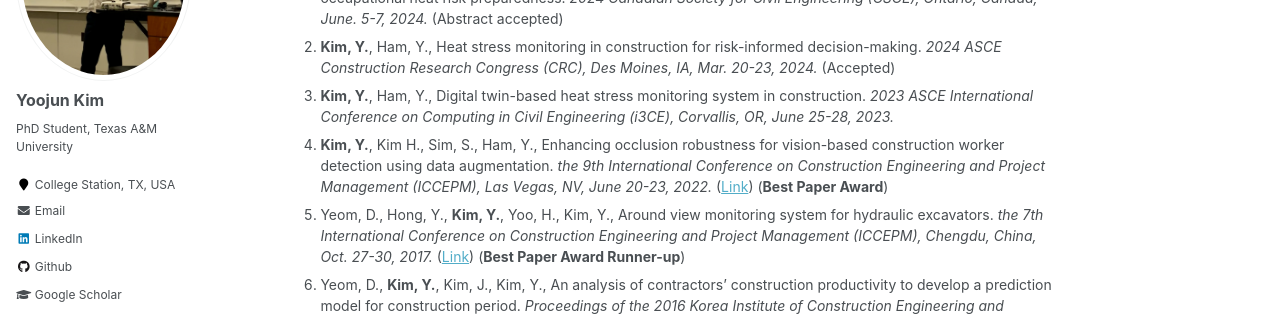
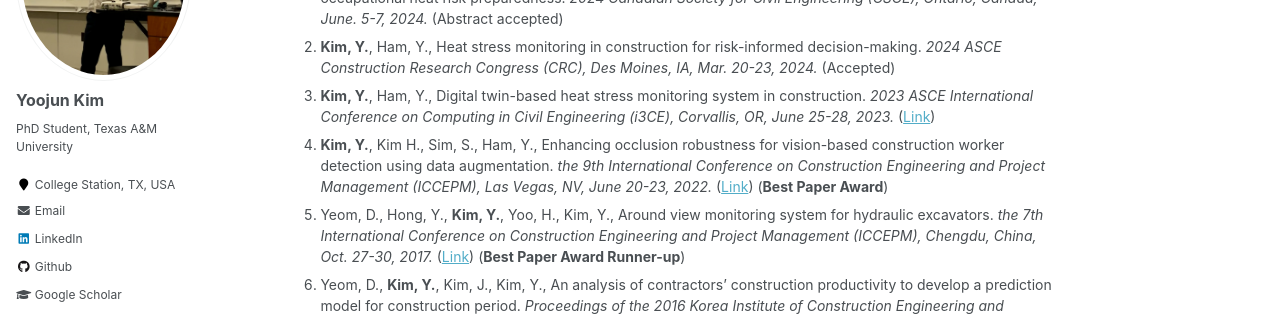
Before and after one commit to yoojunT/yoojunT.github.io, a Jekyll site: the page built from _pages/publications.md, in a window 1280 px wide and 900 px high, scrolled down 559 px. Shown: the part 152-468 px from the top of the window. Built offline with Jekyll 4.4.1, drawn with Linux system fonts in a browser that asks for light colours.

Commit message:
Update publications.md

```diff
--- a/_pages/publications.md
+++ b/_pages/publications.md
@@ -17,7 +17,7 @@ author_profile: true
 
 1. **Kim, Y.**, Ham, Y., Proactive heat safety management: Leveraging advanced forecasting systems for occupational heat risk preparedness. *2024 Canadian Society for Civil Engineering (CSCE), Ontario, Canada, June. 5-7, 2024.* (Abstract accepted)
 1. **Kim, Y.**, Ham, Y., Heat stress monitoring in construction for risk-informed decision-making. *2024 ASCE Construction Research Congress (CRC), Des Moines, IA, Mar. 20-23, 2024.* (Accepted)
-1. **Kim, Y.**, Ham, Y., Digital twin-based heat stress monitoring system in construction. *2023 ASCE International Conference on Computing in Civil Engineering (i3CE), Corvallis, OR, June 25-28, 2023.*
+1. **Kim, Y.**, Ham, Y., Digital twin-based heat stress monitoring system in construction. *2023 ASCE International Conference on Computing in Civil Engineering (i3CE), Corvallis, OR, June 25-28, 2023.* ([Link](https://ascelibrary.org/doi/abs/10.1061/9780784485248.080))
 1. **Kim, Y.**, Kim H., Sim, S., Ham, Y., Enhancing occlusion robustness for vision-based construction worker detection using data augmentation. *the 9th International Conference on Construction Engineering and Project Management (ICCEPM), Las Vegas, NV, June 20-23, 2022.* ([Link](https://scholar.google.com/citations?view_op=view_citation&hl=en&user=hYRXPWgAAAAJ&sortby=pubdate&citation_for_view=hYRXPWgAAAAJ:YsMSGLbcyi4C)) (**Best Paper Award**)
 1. Yeom, D., Hong, Y., **Kim, Y.**, Yoo, H., Kim, Y., Around view monitoring system for hydraulic excavators. *the 7th International Conference on Construction Engineering and Project Management (ICCEPM), Chengdu, China, Oct. 27-30, 2017.* ([Link](https://www.researchgate.net/publication/360804749_Around_View_Monitoring_System_for_Hydraulic_Excavators)) (**Best Paper Award Runner-up**)
 1. Yeom, D., **Kim, Y.**, Kim, J., Kim, Y., An analysis of contractors’ construction productivity to develop a prediction model for construction period. *Proceedings of the 2016 Korea Institute of Construction Engineering and Management (KICEM) Annual Conference, Incheon, Korea, Nov. 11, 2016.* ([Link](https://www.auric.or.kr/User/Rdoc/DocRdoc.aspx?returnVal=RD_R&dn=344420#.YzxFU3bMKUk))
```
